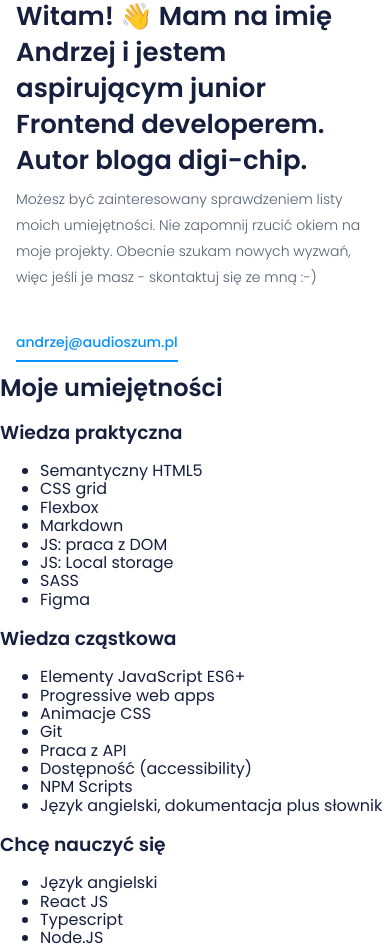
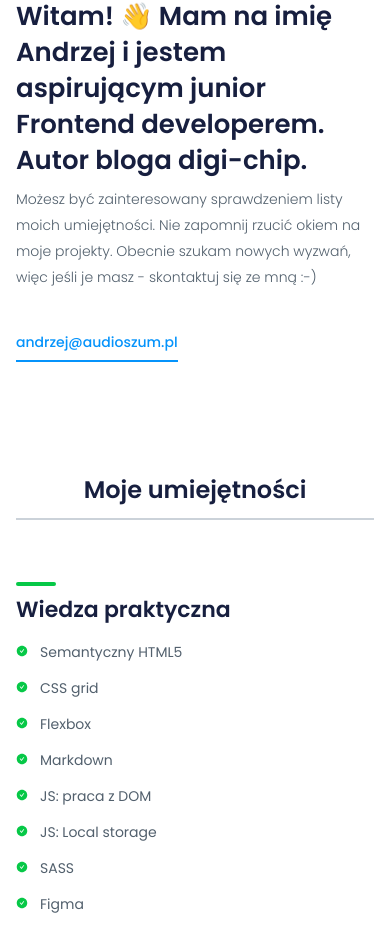
Before and after one commit to Andrzej-Jablonski-project/Andrzej-Jablonski-project.github.io, a website: page src/content/index.html in a window 390 px wide. Shown: the part 166-1111 px from the top of the page. Drawn offline with nearby package versions, Linux system fonts and the light colour scheme; files that its build step writes are made by us from their sources; files whose address does not match are found by name.

Commit message:
feat: styles for skills, mobile

```diff
--- a/src/content/index.html
+++ b/src/content/index.html
@@ -38,7 +38,7 @@
   <section class="skills">
     <h2 class="skills__title">Moje umiejętności</h2>
     <section class="skills__group">
-      <h3 class="skills__title">Wiedza praktyczna</h3>
+      <h3 class="skills__subtitle">Wiedza praktyczna</h3>
       <ul class="skills__list">
         <li class="skills__item">Semantyczny HTML5</li>
         <li class="skills__item">CSS grid</li>
@@ -51,28 +51,28 @@
       </ul>
     </section>
     <section class="skills__group">
-      <h3 class="skills__title">Wiedza cząstkowa</h3>
+      <h3 class="skills__subtitle skills__subtitle--decoline-violet">Wiedza cząstkowa</h3>
       <ul class="skills__list">
-        <li class="skills__item">Elementy JavaScript ES6+</li>
-        <li class="skills__item">Progressive web apps</li>
-        <li class="skills__item">Animacje CSS</li>
-        <li class="skills__item">Git</li>
-        <li class="skills__item">Praca z API</li>
-        <li class="skills__item">Dostępność (accessibility)</li>
-        <li class="skills__item">NPM Scripts</li>
-        <li class="skills__item">Język angielski, dokumentacja plus słownik</li>
+        <li class="skills__item skills__item--icon-violet">Elementy JavaScript ES6+</li>
+        <li class="skills__item skills__item--icon-violet">Progressive web apps</li>
+        <li class="skills__item skills__item--icon-violet">Animacje CSS</li>
+        <li class="skills__item skills__item--icon-violet">Git</li>
+        <li class="skills__item skills__item--icon-violet">Praca z API</li>
+        <li class="skills__item skills__item--icon-violet">Dostępność (accessibility)</li>
+        <li class="skills__item skills__item--icon-violet">NPM Scripts</li>
+        <li class="skills__item skills__item--icon-violet">Język angielski, dokumentacja plus słownik</li>
       </ul>
     </section>
     <section class="skills__group">
-      <h3 class="skills__title">Chcę nauczyć się</h3>
+      <h3 class="skills__subtitle skills__subtitle--decoline-blue">Chcę nauczyć się</h3>
       <ul class="skills__list">
-        <li class="skills__item">Język angielski</li>
-        <li class="skills__item">React JS</li>
-        <li class="skills__item">Typescript</li>
-        <li class="skills__item">Node.JS</li>
-        <li class="skills__item">Gatsby</li>
-        <li class="skills__item">Websockets</li>
-        <li class="skills__item">Server side rendering</li>
+        <li class="skills__item skills__item--icon-blue">Język angielski</li>
+        <li class="skills__item skills__item--icon-blue">React JS</li>
+        <li class="skills__item skills__item--icon-blue">Typescript</li>
+        <li class="skills__item skills__item--icon-blue">Node.JS</li>
+        <li class="skills__item skills__item--icon-blue">Gatsby</li>
+        <li class="skills__item skills__item--icon-blue">Websockets</li>
+        <li class="skills__item skills__item--icon-blue">Server side rendering</li>
       </ul>
     </section>
   </section>
--- /dev/null
+++ b/src/scss/_hero.scss
@@ -0,0 +1,41 @@
+.hero {
+    margin-bottom: 7.5rem;
+    padding: 4rem 1rem 0 1rem;
+
+    &__image {
+        width: 80px;
+        padding: 3px;
+        margin-bottom: 1rem;
+        border-radius: 50%;
+        border: 5px solid #CBD2D9;
+        background: #171F3F;
+    }
+
+    &__header {
+        margin: 0 0 0.5rem 0;
+        font-style: normal;
+        font-weight: 600;
+        font-size: 1.625rem;
+        line-height: 2.25rem;
+    }
+
+    &__description {
+        margin: 0 0 2.5rem 0;
+        color: #52606D;
+        font-style: normal;
+        font-weight: 300;
+        font-size: 0.875rem;
+        line-height: 1.625rem;
+    }
+
+    &__email-link {
+        padding-bottom: 0.5rem;
+        color: #0593FB;
+        font-style: normal;
+        font-weight: 500;
+        font-size: 0.875rem;
+        line-height: 1.5rem;
+        text-decoration: none;
+        border-bottom: 2px solid #0593FB;
+    }
+}
--- /dev/null
+++ b/src/scss/_skills.scss
@@ -0,0 +1,81 @@
+.skills {
+    padding: 0 10px 0 16px;
+
+    &__title {
+        margin: 0 0.375rem 3.875rem 0;
+        padding-bottom: 0.75rem;
+        font-style: normal;
+        font-weight: 600;
+        font-size: 1.5rem;
+        line-height: 2rem;
+        text-align: center;
+        border-bottom: 2px solid #CBD2D9;
+    }
+
+    &__subtitle {
+        margin: 0 0 0.5rem 0;
+        font-style: normal;
+        font-weight: 600;
+        font-size: 1.375rem;
+        line-height: 2rem;
+
+        &::before {
+            content: "";
+            display: block;
+            width: 40px;
+            height: 4px;
+            margin-bottom: 0.5rem;
+            background: #06C847;
+            border-radius: 8px;
+            transform: matrix(1, 0, 0, -1, 0, 0);
+        }
+
+        &--decoline-violet {
+            &::before {
+                background: #653CAD;
+            }
+        }
+
+        &--decoline-blue {
+            &::before {
+                background: #2251CC;
+            }
+        }
+    }
+
+    &__list {
+        margin: 0 74px 3rem 0;
+        padding: 0;
+        list-style: none;
+    }
+
+    &__item {
+        color: #52606D;
+        font-style: normal;
+        font-weight: normal;
+        font-size: 0.875rem;
+        line-height: 2.25rem;
+
+        &::before {
+            content: "";
+            display: inline-block;
+            width: 0.75rem;
+            height: 0.75rem;
+            margin-right: 0.75rem;
+            background-image: url(../assets/img/check-circle.svg);
+            background-size: cover;
+        }
+
+        &--icon-violet {
+            &::before {
+                background-image: url(../assets/img/check-circle-violet.svg);
+            }
+        }
+
+        &--icon-blue {
+            &::before {
+                background-image: url(../assets/img/check-circle-blue.svg);
+            }
+        }
+    }
+}
--- a/src/scss/main.scss
+++ b/src/scss/main.scss
@@ -1,6 +1,8 @@
 @import "_normalize";
 @import "_variables";
 @import url('https://fonts.googleapis.com/css?family=Poppins:300,400,500,600&display=swap&subset=latin-ext');
+@import "_hero";
+@import "_skills";
 
 html {
   box-sizing: border-box;
@@ -17,44 +19,3 @@ body {
   background: #fff;
   font-family: 'Poppins', sans-serif;
 }
-
-.hero {
-  padding: 4rem 1rem 0 1rem;
-
-  &__image {
-    width: 80px;
-    padding: 3px;
-    margin-bottom: 1rem;
-    border-radius: 50%;
-    border: 5px solid #CBD2D9;
-    background: #171F3F;
-  }
-
-  &__header {
-    margin: 0 0 0.5rem 0;
-    font-style: normal;
-    font-weight: 600;
-    font-size: 1.625rem;
-    line-height: 2.25rem;
-  }
-
-  &__description {
-    margin: 0 0 2.5rem 0;
-    color: #52606D;
-    font-style: normal;
-    font-weight: 300;
-    font-size: 0.875rem;
-    line-height: 1.625rem;
-  }
-
-  &__email-link {
-    padding-bottom: 0.5rem;
-    color: #0593FB;
-    font-style: normal;
-    font-weight: 500;
-    font-size: 0.875rem;
-    line-height: 1.5rem;
-    text-decoration: none;
-    border-bottom: 2px solid #0593FB;
-  }
-}
```
Also changed, not shown: src/assets/img/check-circle-blue.svg (added), src/assets/img/check-circle-violet.svg (added).
